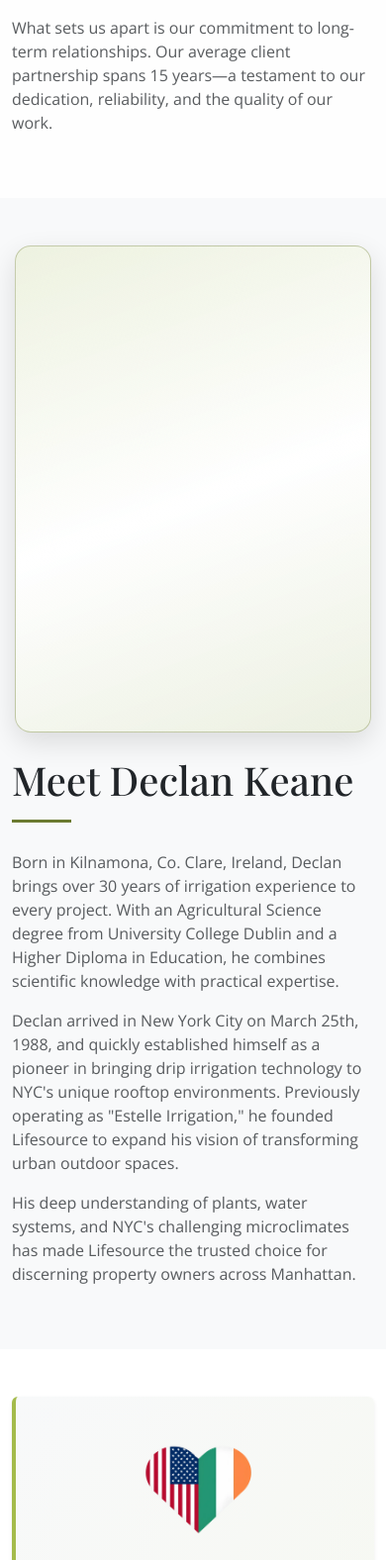
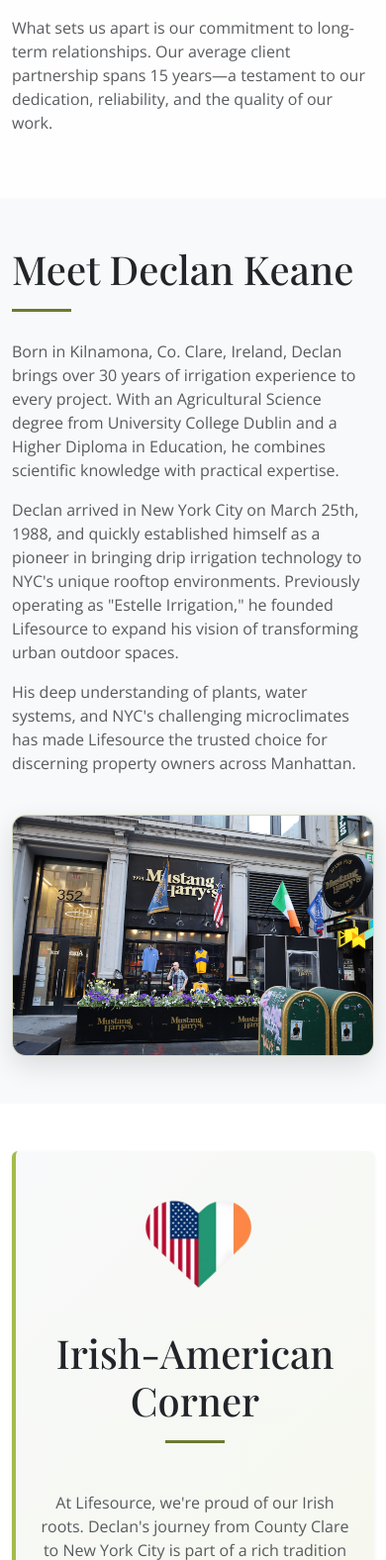
Before and after one commit to tigerpadla/lifesource-irrigation, a Django app: page /about/ in a window 390 px wide. Shown: the part 1161-2737 px from the top of the page at 99% size. Run offline with Django 5.2, Linux system fonts and the light colour scheme; data that the repository does not hold is empty; some libraries are stand-ins or nearby versions.

Commit message:
Update About page with Declan image and responsive layout

```diff
--- a/static/css/style.css
+++ b/static/css/style.css
@@ -1237,24 +1237,28 @@ h1, h2, h3, h4, h5, h6 {
     box-shadow: 0 8px 24px rgba(0, 0, 0, 0.15);
 }
 
-/* About Page Declan Placeholder */
-.declan-photo-placeholder {
-    width: min(100%, 420px);
-    aspect-ratio: 3 / 4.1;
-    border-radius: 16px;
-    border: 1px solid rgba(107, 122, 48, 0.35);
-    background: linear-gradient(
-        160deg,
-        rgba(197, 214, 122, 0.20) 0%,
-        rgba(255, 255, 255, 0.90) 52%,
-        rgba(164, 187, 75, 0.14) 100%
-    );
+/* About Page Declan Image */
+.declan-photo-frame {
+    width: 100%;
+    max-width: 760px;
+    border-radius: 14px;
+    overflow: hidden;
+    border: 1px solid rgba(107, 122, 48, 0.24);
     box-shadow: 0 10px 28px rgba(0, 0, 0, 0.12);
-    overflow: hidden;
+    background: #f5f7ef;
+}
+
+.declan-profile-img {
+    display: block;
+    width: 100%;
+    height: auto;
+    max-height: 540px;
+    object-fit: cover;
+    object-position: center 35%;
 }
 
 @media (max-width: 991.98px) {
-    .declan-photo-placeholder {
-        width: min(100%, 360px);
+    .declan-photo-frame {
+        max-width: 520px;
     }
 }
--- a/templates/about/about.html
+++ b/templates/about/about.html
@@ -44,11 +44,8 @@
 <!-- Declan's Story -->
 <section class="py-section bg-light">
     <div class="container">
-        <div class="row align-items-center">
-            <div class="col-lg-6 order-lg-2 mb-4 mb-lg-0 d-flex justify-content-center justify-content-lg-end">
-                <div class="declan-photo-placeholder" aria-hidden="true"></div>
-            </div>
-            <div class="col-lg-6 order-lg-1">
+        <div class="row align-items-center g-4">
+            <div class="col-lg-4">
                 <h2 class="section-title section-title-tight">Meet Declan Keane</h2>
                 <p class="text-muted">
                     Born in Kilnamona, Co. Clare, Ireland, Declan brings over 30 years of irrigation
@@ -66,6 +63,12 @@
                     His deep understanding of plants, water systems, and NYC's challenging microclimates
                     has made Lifesource the trusted choice for discerning property owners across Manhattan.
                 </p>
+            </div>
+            <div class="col-lg-8 d-flex justify-content-center justify-content-lg-end">
+                <!-- Temporary review image. Replace with final high-resolution portrait when approved. -->
+                <figure class="declan-photo-frame mb-0">
+                    <img src="{% static 'images/declan.png' %}" alt="Declan Keane, founder of Lifesource Irrigation" class="declan-profile-img img-fluid">
+                </figure>
             </div>
         </div>
     </div>
```
Also changed, not shown: static/images/declan.png (added).
